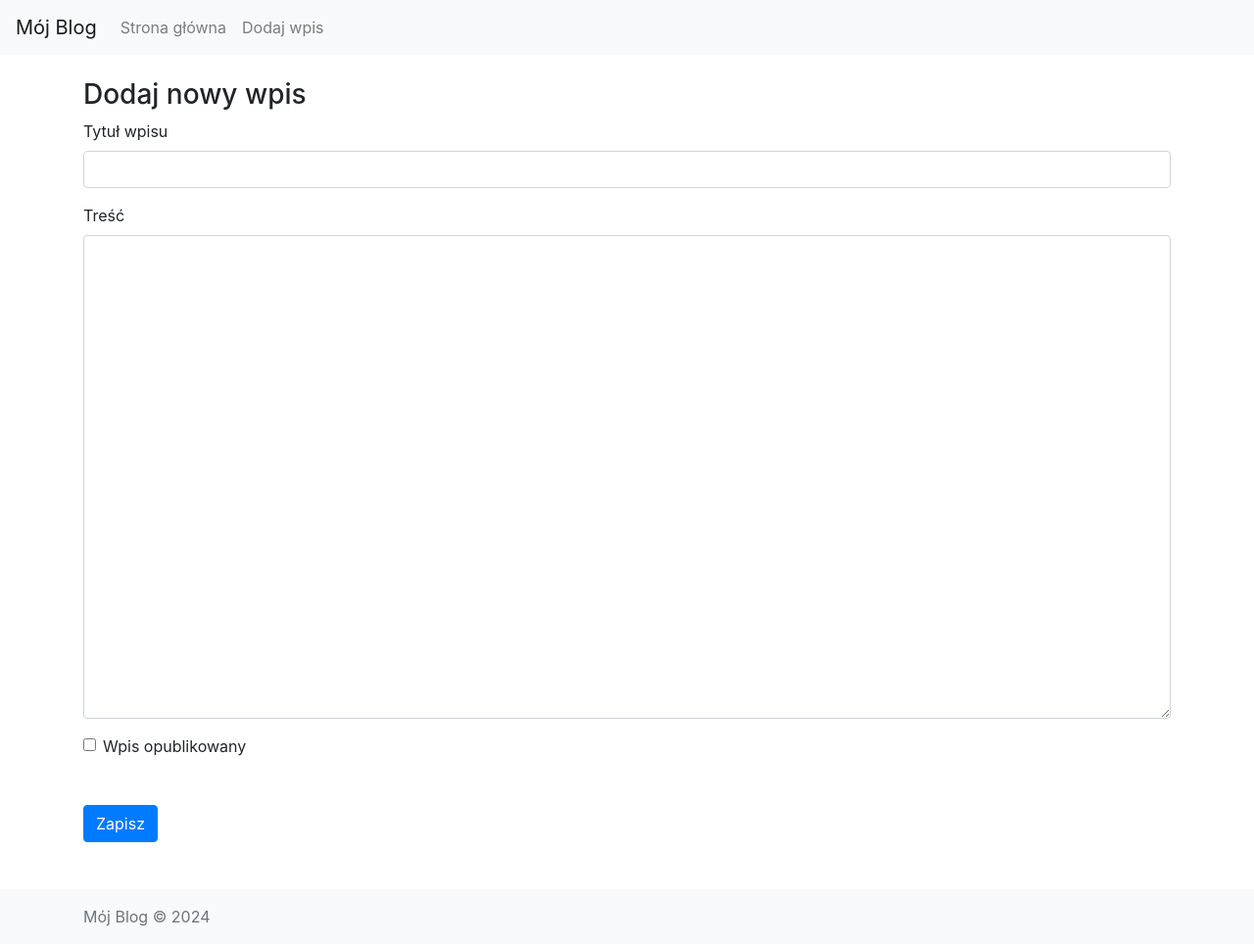
After one commit to Odin062024/Module_16_2, a Flask app: page /new-post/ in a window 1280 px wide. The commit adds this page. Shown: the whole page at 98% size. Run offline with Flask 3, Linux system fonts and the light colour scheme; some libraries are stand-ins or nearby versions.

Commit message:
Add new entry

```diff
--- /dev/null
+++ b/blog/forms.py
@@ -0,0 +1,8 @@
+from flask_wtf import FlaskForm
+from wtforms import StringField, TextAreaField, BooleanField
+from wtforms.validators import DataRequired
+
+class EntryForm(FlaskForm):
+    title = StringField('Title', validators=[DataRequired()])
+    body = TextAreaField('Content', validators=[DataRequired()])
+    is_published = BooleanField('Is Published?')
--- a/blog/routes.py
+++ b/blog/routes.py
@@ -1,6 +1,7 @@
-from flask import render_template
+from flask import render_template, request, redirect, url_for
 from blog import app
-from blog.models import Entry
+from blog.models import Entry, db
+from blog.forms import EntryForm
 
 @app.route("/")
 def index():
@@ -9,3 +10,21 @@ def index():
 
     # Renderowanie szablonu strony głównej i przekazanie wpisów
     return render_template("homepage.html", all_posts=all_posts)
+
+@app.route("/new-post/", methods=["GET", "POST"])
+def create_entry():
+    form = EntryForm()
+    errors = None
+    if request.method == 'POST':
+        if form.validate_on_submit():
+            entry = Entry(
+                title=form.title.data,
+                body=form.body.data,
+                is_published=form.is_published.data
+            )
+            db.session.add(entry)
+            db.session.commit()
+            return redirect(url_for('index'))
+        else:
+            errors = form.errors
+    return render_template("entry_form.html", form=form, errors=errors)
--- a/blog/templates/base.html
+++ b/blog/templates/base.html
@@ -1,26 +1,43 @@
-<!doctype html>
-<html lang="en">
+<!DOCTYPE html>
+<html lang="pl">
 <head>
-  <meta charset="utf-8">
-  <meta name="viewport" content="width=device-width, initial-scale=1, shrink-to-fit=no">
-  <meta name="description" content="">
-  <title>Mój pierwszy blog</title>
-
-  <link rel="stylesheet" href="https://stackpath.bootstrapcdn.com/bootstrap/4.5.0/css/bootstrap.min.css">
-  <style>
-    body {
-      padding-top: 5rem;
-    }
-  </style>
+    <meta charset="UTF-8">
+    <meta name="viewport" content="width=device-width, initial-scale=1.0">
+    <title>Mój Blog</title>
+    <link rel="stylesheet" href="https://stackpath.bootstrapcdn.com/bootstrap/4.5.2/css/bootstrap.min.css">
 </head>
 <body>
-  <nav class="navbar navbar-expand-md navbar-dark bg-dark fixed-top">
-    <a class="navbar-brand" href="#">Mój blog</a>
-  </nav>
 
-  <main role="main" class="container">
-    {% block content %}
-    {% endblock %}
-  </main>
+    <nav class="navbar navbar-expand-lg navbar-light bg-light">
+        <a class="navbar-brand" href="{{ url_for('index') }}">Mój Blog</a>
+        <button class="navbar-toggler" type="button" data-toggle="collapse" data-target="#navbarNav" aria-controls="navbarNav" aria-expanded="false" aria-label="Toggle navigation">
+            <span class="navbar-toggler-icon"></span>
+        </button>
+        <div class="collapse navbar-collapse" id="navbarNav">
+            <ul class="navbar-nav">
+                <li class="nav-item">
+                    <a class="nav-link" href="{{ url_for('index') }}">Strona główna</a>
+                </li>
+                <li class="nav-item">
+                    <a class="nav-link" href="{{ url_for('create_entry') }}">Dodaj wpis</a>
+                </li>
+            </ul>
+        </div>
+    </nav>
+
+    <div class="container mt-4">
+        {% block content %}
+        <!-- Ta sekcja będzie rozszerzana w innych szablonach -->
+        {% endblock %}
+    </div>
+
+    <footer class="footer bg-light py-3 mt-5">
+        <div class="container">
+            <span class="text-muted">Mój Blog &copy; 2024</span>
+        </div>
+    </footer>
+
+    <script src="https://code.jquery.com/jquery-3.5.1.slim.min.js"></script>
+    <script src="https://cdn.jsdelivr.net/npm/bootstrap@4.5.2/dist/js/bootstrap.bundle.min.js"></script>
 </body>
 </html>
--- /dev/null
+++ b/blog/templates/entry_form.html
@@ -0,0 +1,27 @@
+{% extends "base.html" %}
+
+{% block content %}
+<h3>Dodaj nowy wpis</h3>
+
+<form action="" method="POST">
+  {{ form.hidden_tag() }}
+
+  <div class="form-group">
+    <label for="title">Tytuł wpisu</label>
+    {{ form.title(class_="form-control") }}
+  </div>
+
+  <div class="form-group">
+    <label for="body">Treść</label>
+    {{ form.body(class_="form-control", cols="100", rows="20") }}
+  </div>
+
+  <div class="form-check">
+    {{ form.is_published(class_="form-check-input") }}
+    <label class="form-check-label" for="is_published">Wpis opublikowany</label>
+  </div>
+
+  <button type="submit" class="btn btn-primary mt-5">Zapisz</button>
+</form>
+
+{% endblock %}
```
Also changed, not shown: instance/blog.db.
